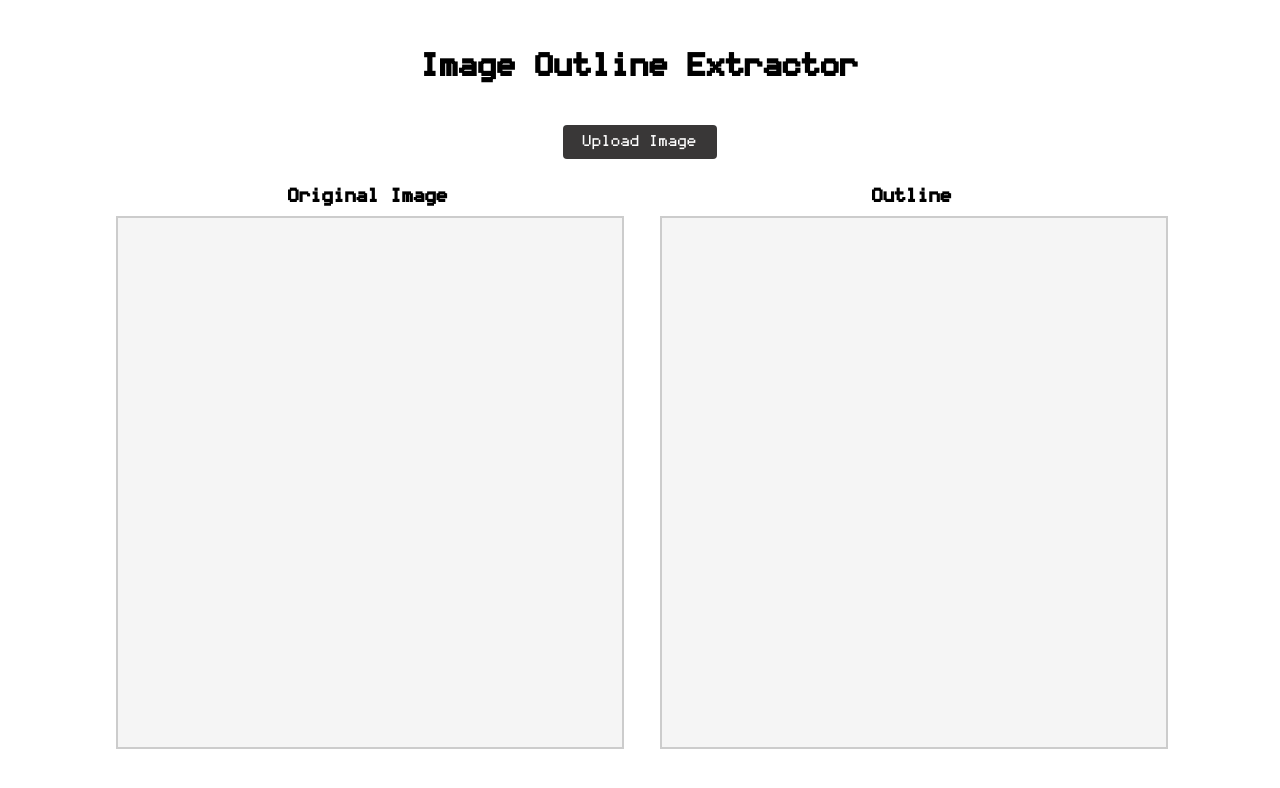
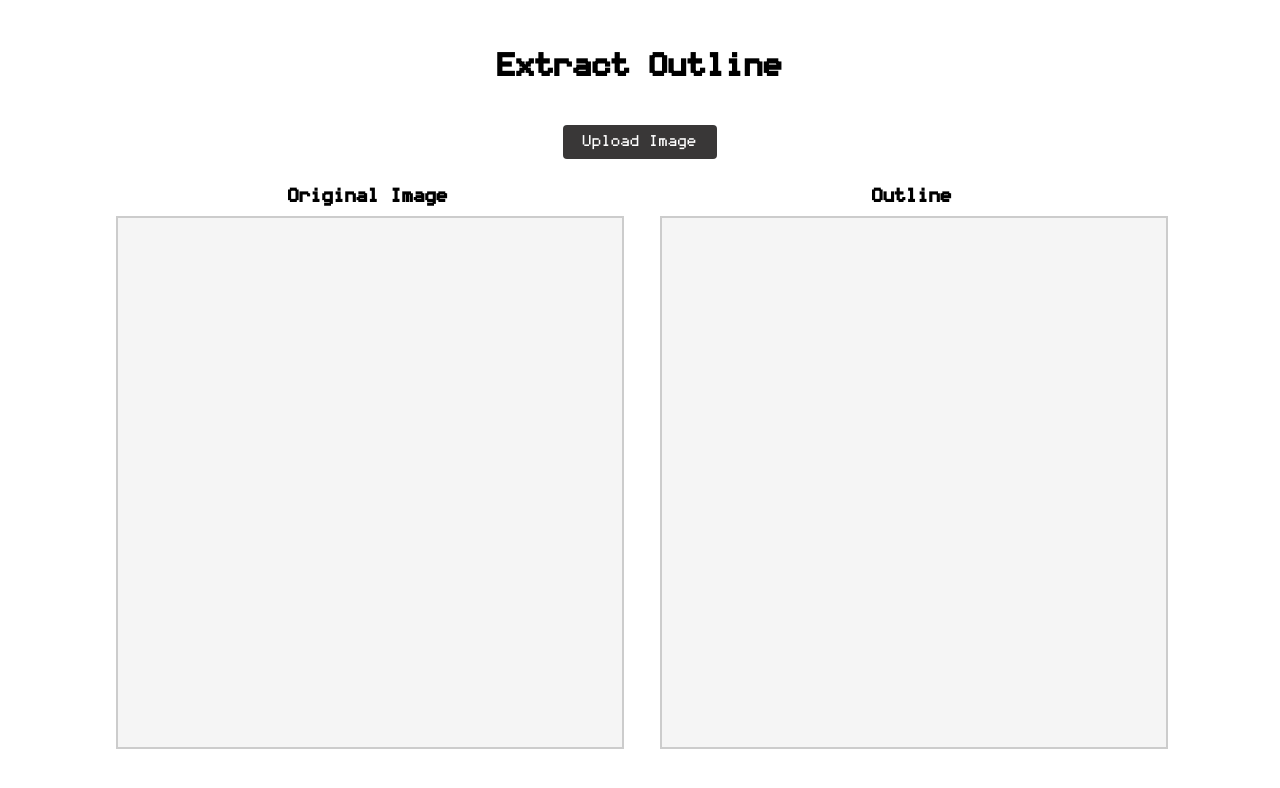
Before and after one commit to verhaxity/ExtractOutline, a plain HTML site: page index.html in a window 1280 px wide. Drawn offline with Linux system fonts and the light colour scheme.

Commit message:
Update index.html

```diff
--- a/index.html
+++ b/index.html
@@ -3,11 +3,11 @@
 <head>
     <meta charset="UTF-8">
     <meta name="viewport" content="width=device-width, initial-scale=1.0">
-    <title>Image Outline Extractor</title>
+    <title>Extract Outline</title>
     <link rel="stylesheet" href="main.css">
 </head>
 <body>
-    <h1 class="heading1">Image Outline Extractor</h1>
+    <h1 class="heading1">Extract Outline</h1>
 
     <div class="button-container">
         <input type="file" id="imageInput" accept="image/*" style="display: none;">
```
